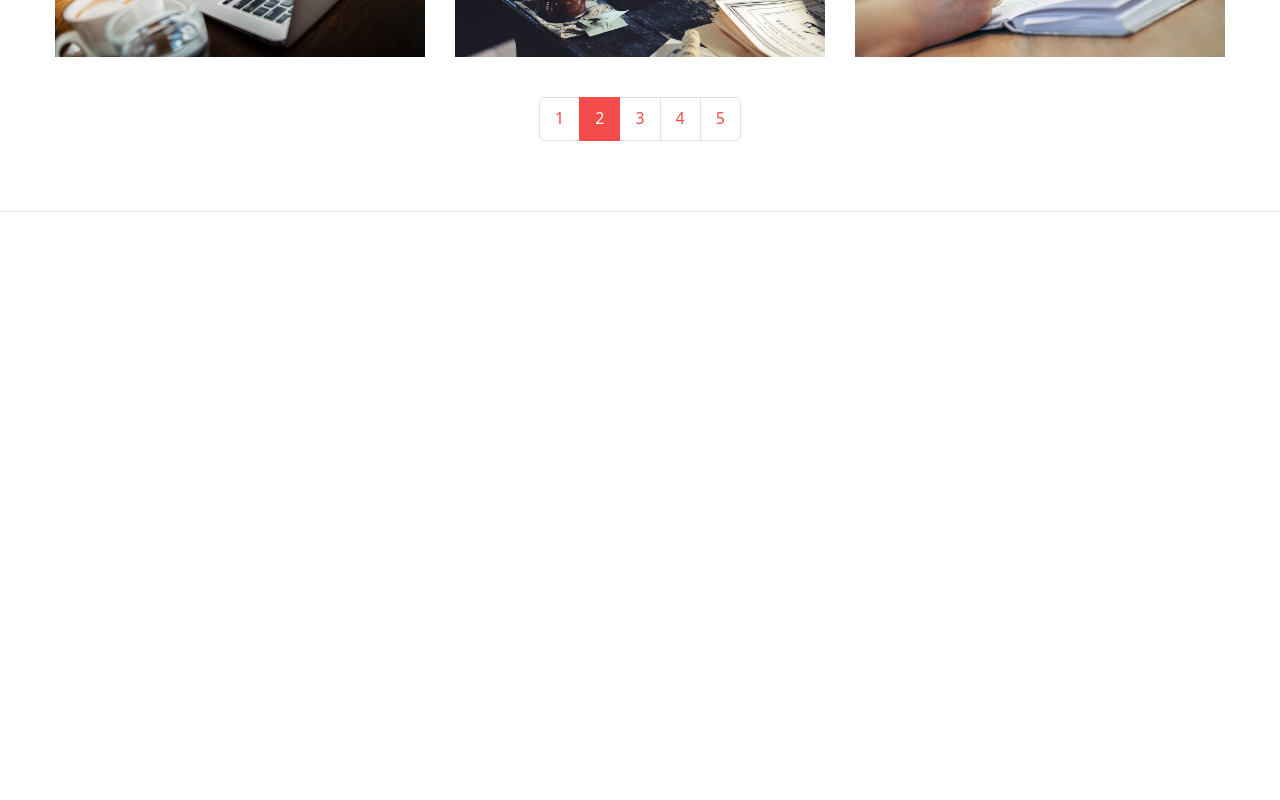
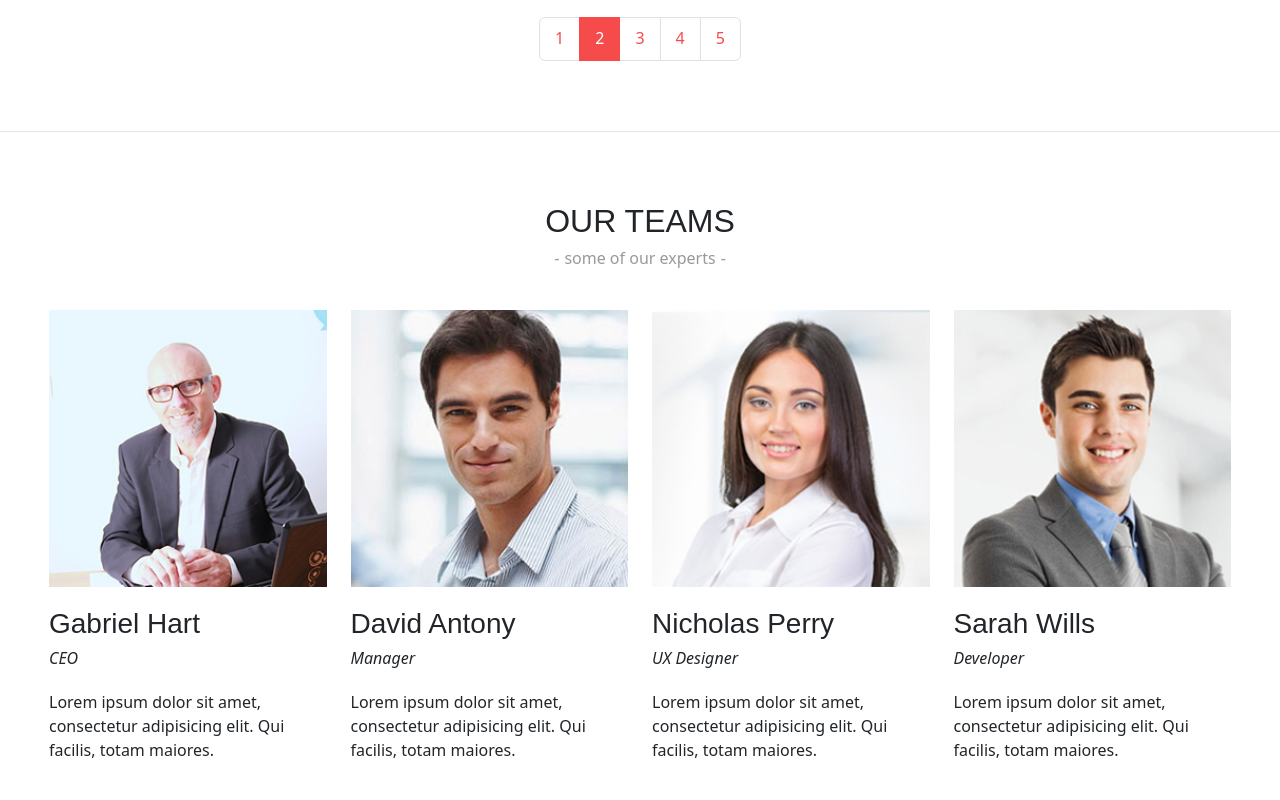
Before and after one commit to seanarch/react-corp-bootstrap, a React (Create React App) app: page / in a window 1280 px wide. Shown: the part 2860-3660 px from the top of the page. Before the commit the page ends 3072 px from the top, so only its background shows below. Built offline with nearby package versions, Linux system fonts and the light colour scheme.

Commit message:
Add teams page

```diff
--- a/src/App.js
+++ b/src/App.js
@@ -5,6 +5,7 @@
 import AppAbout from "./components/about";
 import AppServices from "./components/services";
 import AppWorks from "./components/works";
+import AppTeams from "./components/teams";
 
 function App() {
   return (
@@ -17,6 +18,7 @@
         <AppAbout />
         <AppServices />
         <AppWorks />
+        <AppTeams />
       </main>
     </div>
   );
--- a/src/components/services.js
+++ b/src/components/services.js
@@ -59,7 +59,7 @@
         <Row>
           {servicesData.map((service) => {
             return (
-              <Col key={service.id} sm={4} className="title-holder">
+              <Col key={service.id} sm={4} className="holder">
                 <div className="icon">
                   <i className={service.icon}></i>{" "}
                 </div>
--- /dev/null
+++ b/src/components/teams.js
@@ -0,0 +1,147 @@
+import Container from "react-bootstrap/Container";
+import Row from "react-bootstrap/Row";
+import Col from "react-bootstrap/Col";
+import Image from "react-bootstrap/Image";
+
+const teamsData = [
+  {
+    id: 1,
+    image: require("../assets/images/team1.jpg"),
+    fbLink: "https://www.facebook.com",
+    twitterLink: "https://www.twitter.com",
+    linkedinLink: "https://www.linkedin.com",
+    name: "Gabriel Hart",
+    designation: "CEO",
+    description:
+      "Lorem ipsum dolor sit amet, consectetur adipisicing elit. Qui facilis, totam maiores.",
+  },
+  {
+    id: 2,
+    image: require("../assets/images/team2.jpg"),
+    fbLink: "https://www.facebook.com",
+    twitterLink: "https://www.twitter.com",
+    linkedinLink: "https://www.linkedin.com",
+    name: "David Antony",
+    designation: "Manager",
+    description:
+      "Lorem ipsum dolor sit amet, consectetur adipisicing elit. Qui facilis, totam maiores.",
+  },
+  {
+    id: 3,
+    image: require("../assets/images/team3.jpg"),
+    fbLink: "https://www.facebook.com",
+    twitterLink: "https://www.twitter.com",
+    linkedinLink: "https://www.linkedin.com",
+    name: "Nicholas Perry",
+    designation: "UX Designer",
+    description:
+      "Lorem ipsum dolor sit amet, consectetur adipisicing elit. Qui facilis, totam maiores.",
+  },
+  {
+    id: 4,
+    image: require("../assets/images/team4.jpg"),
+    fbLink: "https://www.facebook.com",
+    twitterLink: "https://www.twitter.com",
+    linkedinLink: "https://www.linkedin.com",
+    name: "Sarah Wills",
+    designation: "Developer",
+    description:
+      "Lorem ipsum dolor sit amet, consectetur adipisicing elit. Qui facilis, totam maiores.",
+  },
+  {
+    id: 5,
+    image: require("../assets/images/team5.jpg"),
+    fbLink: "https://www.facebook.com",
+    twitterLink: "https://www.twitter.com",
+    linkedinLink: "https://www.linkedin.com",
+    name: "Sophia Pitt",
+    designation: "Developer",
+    description:
+      "Lorem ipsum dolor sit amet, consectetur adipisicing elit. Qui facilis, totam maiores.",
+  },
+  {
+    id: 6,
+    image: require("../assets/images/team6.jpg"),
+    fbLink: "https://www.facebook.com",
+    twitterLink: "https://www.twitter.com",
+    linkedinLink: "https://www.linkedin.com",
+    name: "Taylor Lopez",
+    designation: "Developer",
+    description:
+      "Lorem ipsum dolor sit amet, consectetur adipisicing elit. Qui facilis, totam maiores.",
+  },
+  {
+    id: 7,
+    image: require("../assets/images/team7.jpg"),
+    fbLink: "https://www.facebook.com",
+    twitterLink: "https://www.twitter.com",
+    linkedinLink: "https://www.linkedin.com",
+    name: "Ryan Giggs",
+    designation: "Content Writer",
+    description:
+      "Lorem ipsum dolor sit amet, consectetur adipisicing elit. Qui facilis, totam maiores.",
+  },
+  {
+    id: 8,
+    image: require("../assets/images/team8.jpg"),
+    fbLink: "https://www.facebook.com",
+    twitterLink: "https://www.twitter.com",
+    linkedinLink: "https://www.linkedin.com",
+    name: "David Smith",
+    designation: "SEO Expert",
+    description:
+      "Lorem ipsum dolor sit amet, consectetur adipisicing elit. Qui facilis, totam maiores.",
+  },
+];
+
+const AppTeams = () => {
+  return (
+    <section id="teams" className="block teams-block">
+      <Container fluid>
+        <div className="title-holder">
+          <h2>our teams</h2>
+          <div className="subtitle">some of our experts</div>
+        </div>
+        <Row className="">
+          {teamsData.map((teams) => {
+            return (
+              <Col sm={3} key={teams.id}>
+                <div className="image">
+                  <Image src={teams.image} alt="Image" />
+                  <div className="overlay">
+                    <div className="socials">
+                      <ul>
+                        <li>
+                          <a href={teams.fbLink}>
+                            <i className="fab fa-facebook-f"></i>
+                          </a>
+                        </li>
+                        <li>
+                          <a href={teams.twitterLink}>
+                            <i className="fab fa-twitter"></i>
+                          </a>
+                        </li>
+                        <li>
+                          <a href={teams.linkedinLink}>
+                            <i className="fab fa-linkedin-in"></i>
+                          </a>
+                        </li>
+                      </ul>
+                    </div>
+                  </div>
+                </div>
+                <div className="content">
+                  <h3>{teams.name}</h3>
+                  <span className="designation">{teams.designation}</span>
+                  <p>{teams.description}</p>
+                </div>
+              </Col>
+            );
+          })}
+        </Row>
+      </Container>
+    </section>
+  );
+};
+
+export default AppTeams;
```
